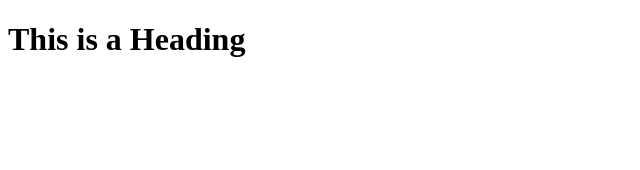
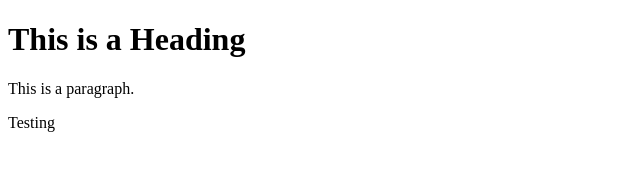
Before and after one commit to adam98adam/LearningGit, a plain HTML site: page index.html in a window 1280 px wide. Shown: the whole page, without its empty margins (0-640 px from the left). Drawn offline with Linux system fonts and the light colour scheme.

Commit message:
added another p tag

```diff
--- a/index.html
+++ b/index.html
@@ -6,5 +6,7 @@
 <body>
 
 <h1>This is a Heading</h1>
+<p>This is a paragraph.</p>
+<p>Testing</p>
 </body>
 </html>
```
